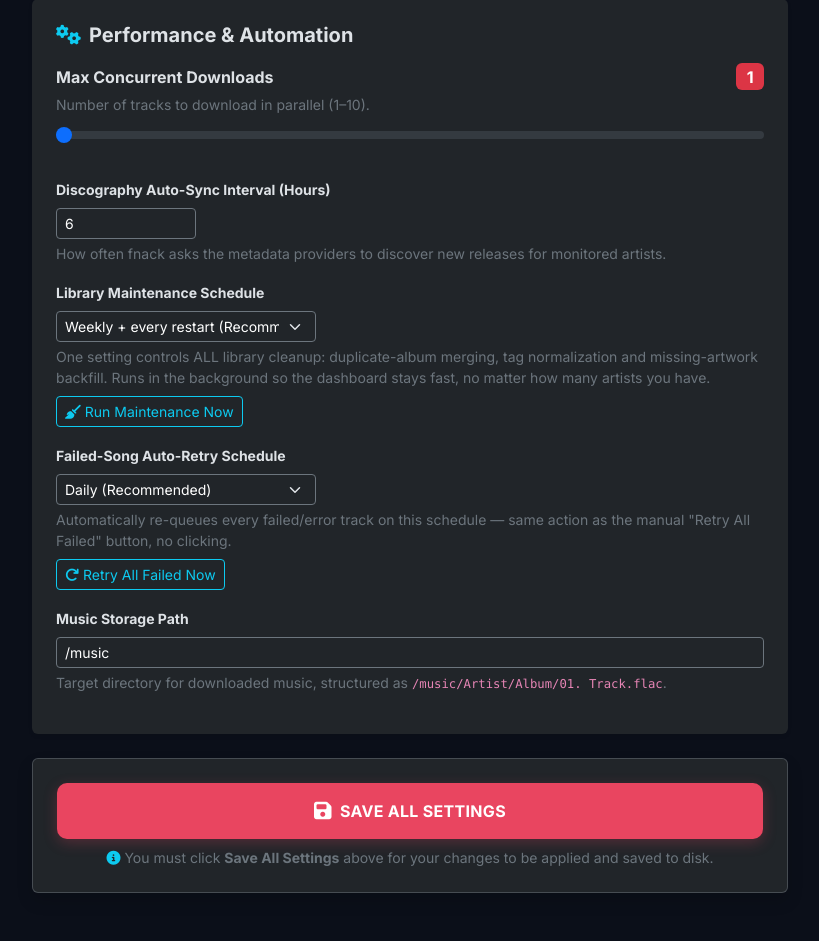
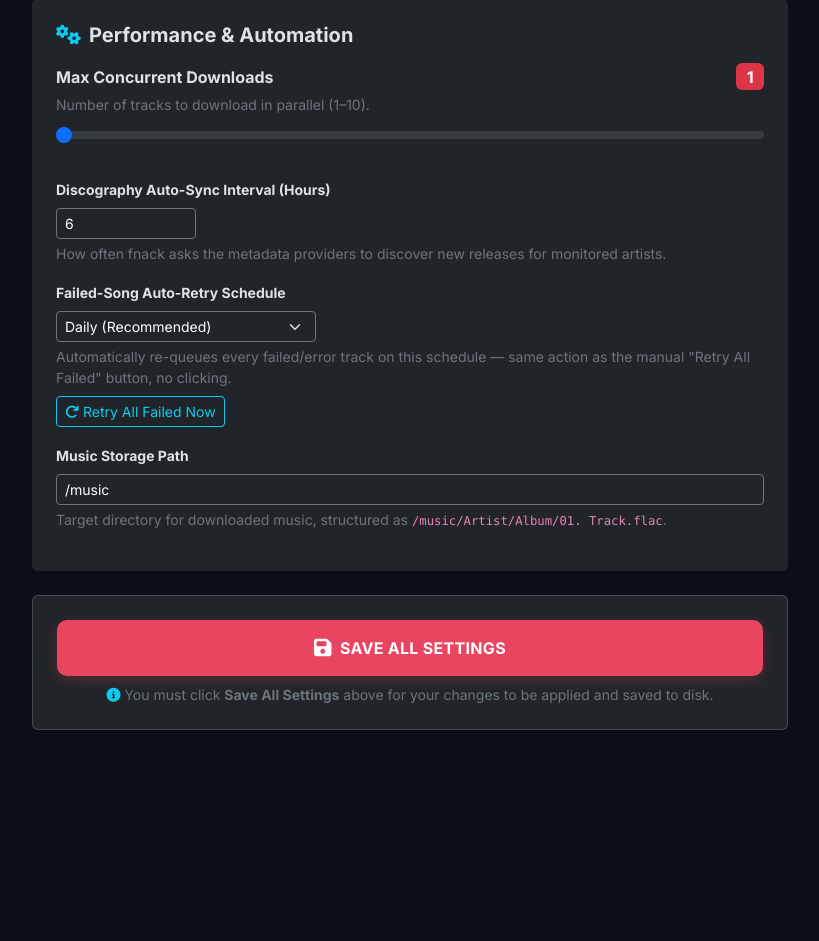
Before and after one commit to tajanthind/fnack, a Flask app: page /settings in a window 1280 px wide. Shown: the part 1899-2840 px from the top of the page, without its empty margins (230-1049 px from the left). After the commit the page ends 2629 px from the top, so only its background shows below. Run offline with Flask 3, Linux system fonts and the light colour scheme; data that the repository does not hold is empty; some libraries are stand-ins or nearby versions.

Commit message:
chore(settings): remove core maintenance schedule/run — cleanup is plugin territory
Performance & Automation no longer owns library-cleanup settings: the
"Library Maintenance Schedule" select, the "Run Maintenance Now" button and
their JS/settings-key plumbing are removed. Library cleanup (album merging,
tag normalization, artwork backfill) is maintained by PLUGINS going forward
(library.task plugins / a future plugin) — core scripts and
tag_normalization_service stay in place so plugins can keep calling them, and
no fnack-plugins code was changed.

Also removed from app.py: the auto-maintenance subprocess spawning at boot and
in the periodic loop, /api/maintenance/run, the maintenance_interval
setting/key, and _last_maintenance bookkeeping. Failed-song auto-retry
settings are retained (queue behaviour, not cleanup); the shared schedule map
is renamed _SCHEDULE_INTERVALS.

Verified: settings page shows no maintenance controls, /api/maintenance/run
404s, boot no longer spawns maintenance, retry settings intact.

```diff
--- a/app.py
+++ b/app.py
@@ -404,41 +404,24 @@ def api_stats():
 _running_artist_syncs = 0
 _MAX_CONCURRENT_SYNCS = 3
 
-# Library maintenance schedule. One setting controls ALL the cleanup work
-# (album merge/de-dupe, tag normalization, artwork backfill, Navidrome split
-# repair): "weekly" (default) = every restart + once a week, "daily" = every
-# restart + once a day, "restart" = only at every container restart,
-# "manual" = never automatic (Settings -> Run Maintenance Now only).
-_MAINTENANCE_INTERVALS = {
+# Background schedule options shared by the periodic background tasks.
+_SCHEDULE_INTERVALS = {
     "weekly": 7 * 24 * 3600,
     "daily": 24 * 3600,
     "restart": 0,
     "manual": -1,
 }
 
-# When library maintenance last ran (stamped by the boot task / scheduler).
-_last_maintenance = 0.0
-
-
-def _maintenance_interval_seconds() -> int:
-    """Seconds between automatic maintenance runs (0 = at restart only, -1 = off)."""
-    try:
-        val = _get_setting("maintenance_interval", "weekly")
-        return _MAINTENANCE_INTERVALS.get(str(val).strip().lower(), 7 * 24 * 3600)
-    except Exception:
-        return 7 * 24 * 3600
-
-
 _last_retry = 0.0
 
 
 def _retry_interval_seconds() -> int:
     """Seconds between automatic failed-song retry runs (Brief 7 §5).
-    Same value set as maintenance but DEFAULT 'daily' (per the user's
-    instruction). 0 = at restart only, -1 = off."""
+    Options mirror _SCHEDULE_INTERVALS with DEFAULT 'daily'. 0 = at restart
+    only, -1 = off."""
     try:
         val = _get_setting("retry_interval", "daily")
-        return _MAINTENANCE_INTERVALS.get(str(val).strip().lower(), 24 * 3600)
+        return _SCHEDULE_INTERVALS.get(str(val).strip().lower(), 24 * 3600)
     except Exception:
         return 24 * 3600
 
@@ -1655,13 +1638,6 @@ def api_navidrome_scan():
     return jsonify({"success": ok, "message": msg}), (200 if ok else 400)
 
 
-@app.route("/api/maintenance/run", methods=["POST"])
-def api_maintenance_run():
-    """Run the full library maintenance (merge/retag/artwork/navidrome repair)
-    in the background right now. Returns immediately; progress goes to the
-    container logs (fnack-maintenance.log)."""
-    _run_maintenance_subprocess()
-    return jsonify({"accepted": True, "message": "Library maintenance started in the background."}), 202
 
 
 # ══════════════════════════════════════════════════════════════════════
@@ -1915,13 +1891,9 @@ def api_settings():
             _set_setting("navidrome_auto_scan", "true" if data["navidrome_auto_scan"] else "false")
         if "navidrome_db_path" in data:
             _set_setting("navidrome_db_path", str(data["navidrome_db_path"]).strip())
-        if "maintenance_interval" in data:
-            val = str(data["maintenance_interval"]).strip().lower()
-            if val in _MAINTENANCE_INTERVALS:
-                _set_setting("maintenance_interval", val)
         if "retry_interval" in data:
             val = str(data["retry_interval"]).strip().lower()
-            if val in _MAINTENANCE_INTERVALS:
+            if val in _SCHEDULE_INTERVALS:
                 _set_setting("retry_interval", val)
         if "acoustid_api_key" in data:
             _set_setting("acoustid_api_key", str(data["acoustid_api_key"]).strip())
@@ -1963,7 +1935,6 @@ def api_settings():
         "navidrome_token": _get_setting("navidrome_token", ""),
         "navidrome_auto_scan": _get_setting("navidrome_auto_scan", "true").lower() == "true",
         "navidrome_db_path": _get_setting("navidrome_db_path", ""),
-        "maintenance_interval": _get_setting("maintenance_interval", "weekly"),
         "retry_interval": _get_setting("retry_interval", "daily"),
         "acoustid_api_key": _get_setting("acoustid_api_key", ""),
     })
@@ -2011,10 +1982,6 @@ def _periodic_failed_retry_loop():
 
 def _periodic_discography_sync_loop():
     """Periodic auto-sync for monitored artists based on configured interval."""
-    # NOTE: _last_maintenance is initialized at module level and stamped by the
-    # boot task — never reset it here, or the first scheduler cycle (~60s after
-    # boot) would re-run the whole maintenance pass right after boot did.
-    global _last_maintenance
     gevent.sleep(60)
     while True:
         try:
@@ -2061,17 +2028,6 @@ def _periodic_discography_sync_loop():
         except Exception:
             pass
 
-        # Periodically re-run library maintenance (tag normalization, album
-        # de-duplication, artwork backfill, Navidrome split repair) in a
-        # detached subprocess so the web loop is never blocked. The frequency
-        # is one adjustable setting (default: every restart + once a week).
-        try:
-            maint_secs = _maintenance_interval_seconds()
-            if maint_secs > 0 and time.time() - _last_maintenance >= maint_secs:
-                _run_maintenance_subprocess()
-                _last_maintenance = time.time()
-        except Exception:
-            logger.exception("[SCHEDULER] Periodic library maintenance failed")
 
         gevent.sleep(300)
 
@@ -2264,10 +2220,8 @@ with app.app_context():
         ("enable_duration_check", "true"),
         ("enable_folder_watcher", "true"),
         ("navidrome_auto_scan", "true"),
-        ("maintenance_interval", "weekly"),
-        # Brief 7 §5: default daily (per the user's instruction — unlike
-        # maintenance's weekly), stored explicitly so a fresh install really
-        # has 'daily' rather than only the code fallback.
+        # Brief 7 §5: default daily, stored explicitly so a fresh install
+        # really has 'daily' rather than only the code fallback.
         ("retry_interval", "daily"),
         ("theme", "onyx-dark"),
     ]
@@ -2299,36 +2253,6 @@ socketio.start_background_task(start_queue_worker, app, socketio)
 socketio.start_background_task(start_folder_watcher, app, socketio)
 socketio.start_background_task(_periodic_discography_sync_loop)
 socketio.start_background_task(_periodic_failed_retry_loop)
-
-# Retroactive metadata normalization + Navidrome split repair: fix Navidrome
-# album grouping for the existing library on every boot (skips files that
-# already match, merges any split album rows in the Navidrome DB).
-#
-# The heavy work runs in a DETACHED SUBPROCESS (scripts/run_maintenance.py) so
-# the web dashboard stays responsive even with thousands of artists — the
-# inline version slowed every request while it scanned/tagged the library.
-def _run_maintenance_subprocess():
-    try:
-        script_path = str(Path(__file__).resolve().parent / "scripts" / "run_maintenance.py")
-        subprocess.Popen(
-            [sys.executable, script_path],
-            stdout=open("/tmp/fnack-maintenance.log", "a"),
-            stderr=subprocess.STDOUT,
-            start_new_session=True,
-        )
-        logger.info("[MAINTENANCE] Spawned background library maintenance (see /tmp/fnack-maintenance.log)")
-    except Exception as e:
-        logger.exception("[MAINTENANCE] Could not start maintenance subprocess: %s", e)
-
-
-def _boot_metadata_normalize():
-    global _last_maintenance
-    _run_maintenance_subprocess()
-    # Mark maintenance as just-run so the periodic scheduler (first cycle runs
-    # ~60s after boot) does not immediately re-run the whole pass.
-    _last_maintenance = time.time()
-
-socketio.start_background_task(_boot_metadata_normalize)
 logger.info("fnack server initialized and background tasks (queue, watcher, scheduler, metadata) started")
 
 if __name__ == "__main__":
--- a/templates/settings.html
+++ b/templates/settings.html
@@ -330,26 +330,6 @@
           <div class="form-text text-secondary small">How often fnack asks the metadata providers to discover new releases for monitored artists.</div>
         </div>
 
-        <!-- Library Maintenance Schedule -->
-        <div class="mb-3">
-          <label class="form-label fw-bold small">Library Maintenance Schedule</label>
-          <select class="form-select form-select-sm bg-dark text-white border-secondary settings-input" id="setMaintenanceInterval" style="max-width: 260px;">
-            <option value="weekly" selected>Weekly + every restart (Recommended)</option>
-            <option value="daily">Daily + every restart</option>
-            <option value="restart">Every restart only</option>
-            <option value="manual">Manual only (button below)</option>
-          </select>
-          <div class="form-text text-secondary small">
-            One setting controls ALL library cleanup: duplicate-album merging,
-            tag normalization and missing-artwork backfill. Runs in the
-            background so the dashboard stays fast, no matter how many
-            artists you have.
-          </div>
-          <button type="button" class="btn btn-outline-info btn-sm mt-2" id="btnRunMaintenance" onclick="runMaintenanceNow()">
-            <i class="fas fa-broom me-1"></i>Run Maintenance Now
-          </button>
-        </div>
-
         <!-- Failed-Song Auto-Retry Schedule (Brief 7 §5) -->
         <div class="mb-3">
           <label class="form-label fw-bold small">Failed-Song Auto-Retry Schedule</label>
@@ -583,7 +563,6 @@
         _setChecked('setEnableDurationCheck', s.enable_duration_check !== false);
         _setChecked('setEnableFolderWatcher', s.enable_folder_watcher !== false);
 
-        _setVal('setMaintenanceInterval', s.maintenance_interval || 'weekly');
         _setVal('setRetryInterval', s.retry_interval || 'daily');
 
         setDirty(false);
@@ -871,7 +850,6 @@
       const curDurCheck = _getChecked('setEnableDurationCheck', true);
       const curWatcher = _getChecked('setEnableFolderWatcher', true);
 
-      const curMaintInt = _getVal('setMaintenanceInterval', 'weekly');
       const curRetryInt = _getVal('setRetryInterval', 'daily');
       const curTheme = _currentTheme;
 
@@ -887,7 +865,6 @@
         curReject !== (_initialSettings.reject_mismatches !== false) ||
         curDurCheck !== (_initialSettings.enable_duration_check !== false) ||
         curWatcher !== (_initialSettings.enable_folder_watcher !== false) ||
-        curMaintInt !== (_initialSettings.maintenance_interval || 'weekly') ||
         curRetryInt !== (_initialSettings.retry_interval || 'daily')
       );
 
@@ -933,7 +910,6 @@
       _setChecked('setEnableDurationCheck', _initialSettings.enable_duration_check !== false);
       _setChecked('setEnableFolderWatcher', _initialSettings.enable_folder_watcher !== false);
 
-      _setVal('setMaintenanceInterval', _initialSettings.maintenance_interval || 'weekly');
       _setVal('setRetryInterval', _initialSettings.retry_interval || 'daily');
 
       setDirty(false);
@@ -981,7 +957,6 @@
         reject_mismatches: _getChecked('setRejectMismatches', true),
         enable_duration_check: _getChecked('setEnableDurationCheck', true),
         enable_folder_watcher: _getChecked('setEnableFolderWatcher', true),
-        maintenance_interval: _getVal('setMaintenanceInterval', 'weekly'),
         retry_interval: _getVal('setRetryInterval', 'daily'),
       };
 
@@ -1041,29 +1016,6 @@
       }
     }
 
-    async function runMaintenanceNow() {
-      const btn = document.getElementById('btnRunMaintenance');
-      if (btn) {
-        btn.disabled = true;
-        btn.innerHTML = '<i class="fas fa-spinner fa-spin me-1"></i>Starting...';
-      }
-      try {
-        const resp = await fetch('/api/maintenance/run', { method: 'POST' });
-        const data = await resp.json();
-        if (resp.ok) {
-          showToast(data.message || 'Maintenance started in the background.', 'success');
-        } else {
-          showToast(data.error || 'Could not start maintenance', 'error');
-        }
-      } catch (err) {
-        showToast('Network error: ' + err.message, 'error');
-      } finally {
-        if (btn) {
-          btn.disabled = false;
-          btn.innerHTML = '<i class="fas fa-broom me-1"></i>Run Maintenance Now';
-        }
-      }
-    }
 
     // Brief 7 §5: manual "Retry All Failed" from the settings page (the same
     // route the home page button uses; the scheduled variant calls the same
```
